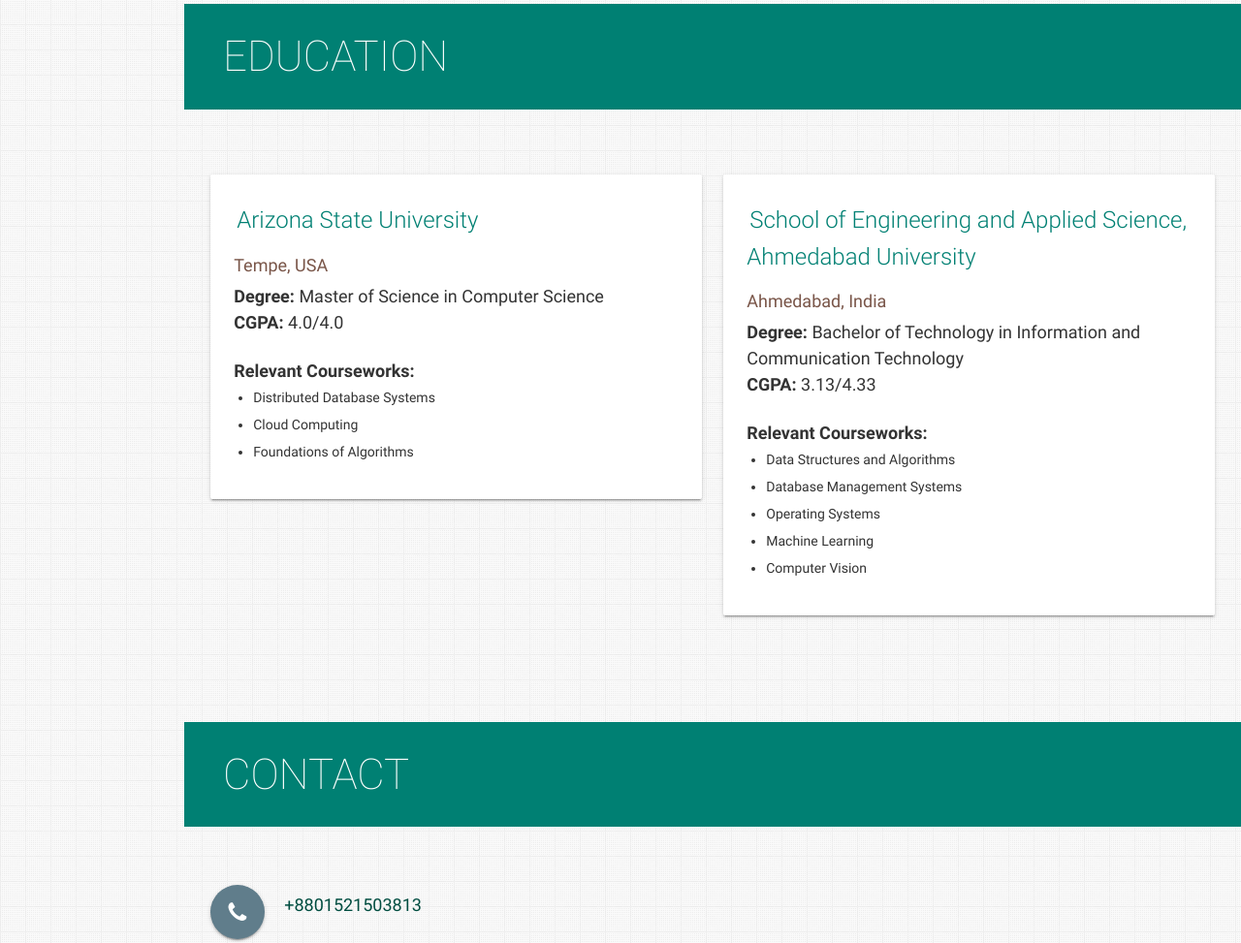
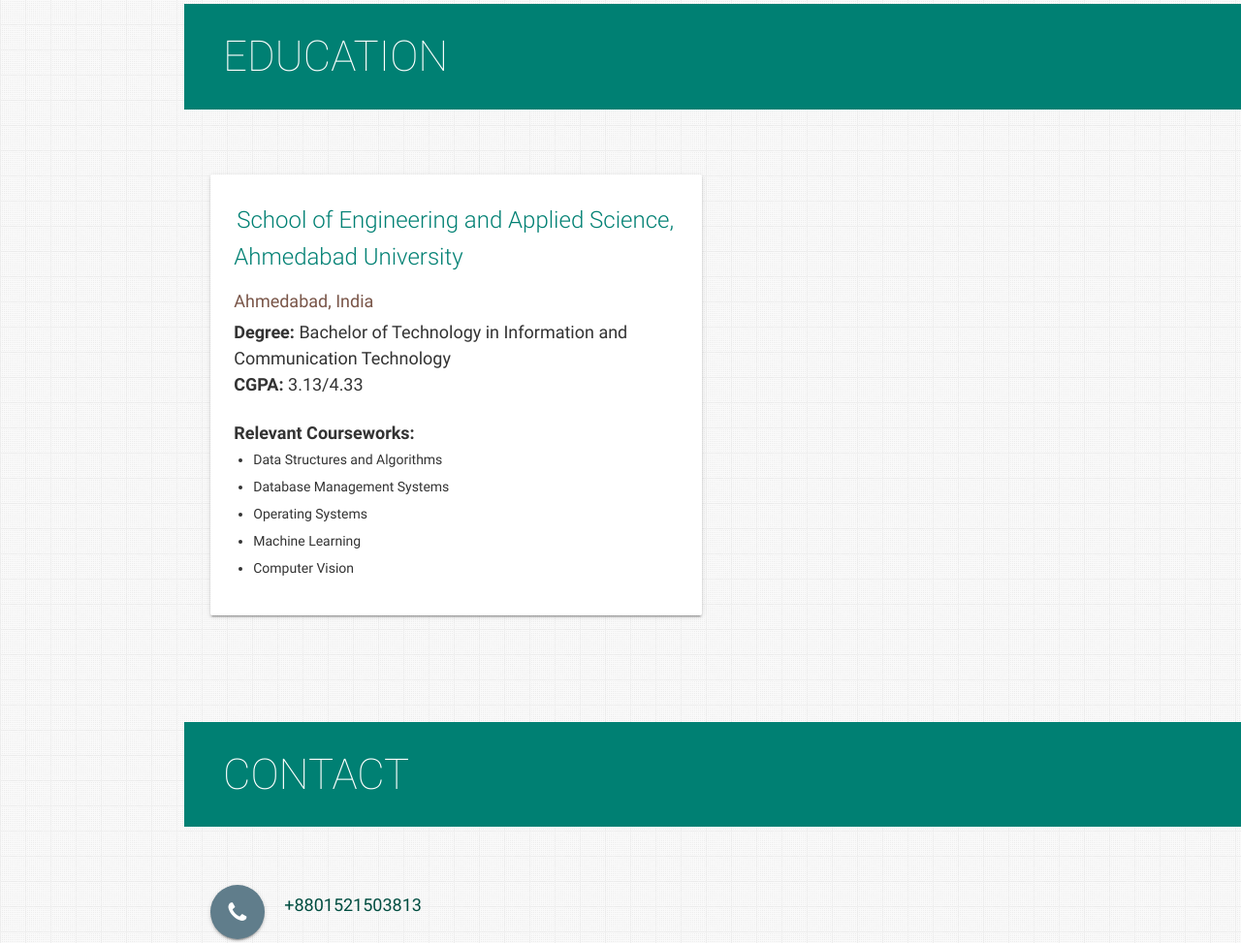
Before and after one commit to lamiaanjum123/lamiaanjum123.github.io, a plain HTML site: page index.html in a window 1280 px wide. Shown: the part 5539-6512 px from the top of the page at 97% size. Drawn offline with nearby package versions, Linux system fonts and the light colour scheme.

Commit message:
Update index.html

```diff
--- a/index.html
+++ b/index.html
@@ -909,7 +909,7 @@ of each drug container to estimate the degradation of the drug.
       <div class="container">
         <div class="row">
           <!-- Education -->
-          <div class="col s12 m6 l6">
+          <!--<div class="col s12 m6 l6">
             <div class="card">
               <div class="card-content">
                 <p>
@@ -937,7 +937,7 @@ of each drug container to estimate the degradation of the drug.
             </div>
 
 
-          </div>
+          </div>-->
           <div class="col s12 m6 l6">
             <div class="card">
               <div class="card-content">
```
